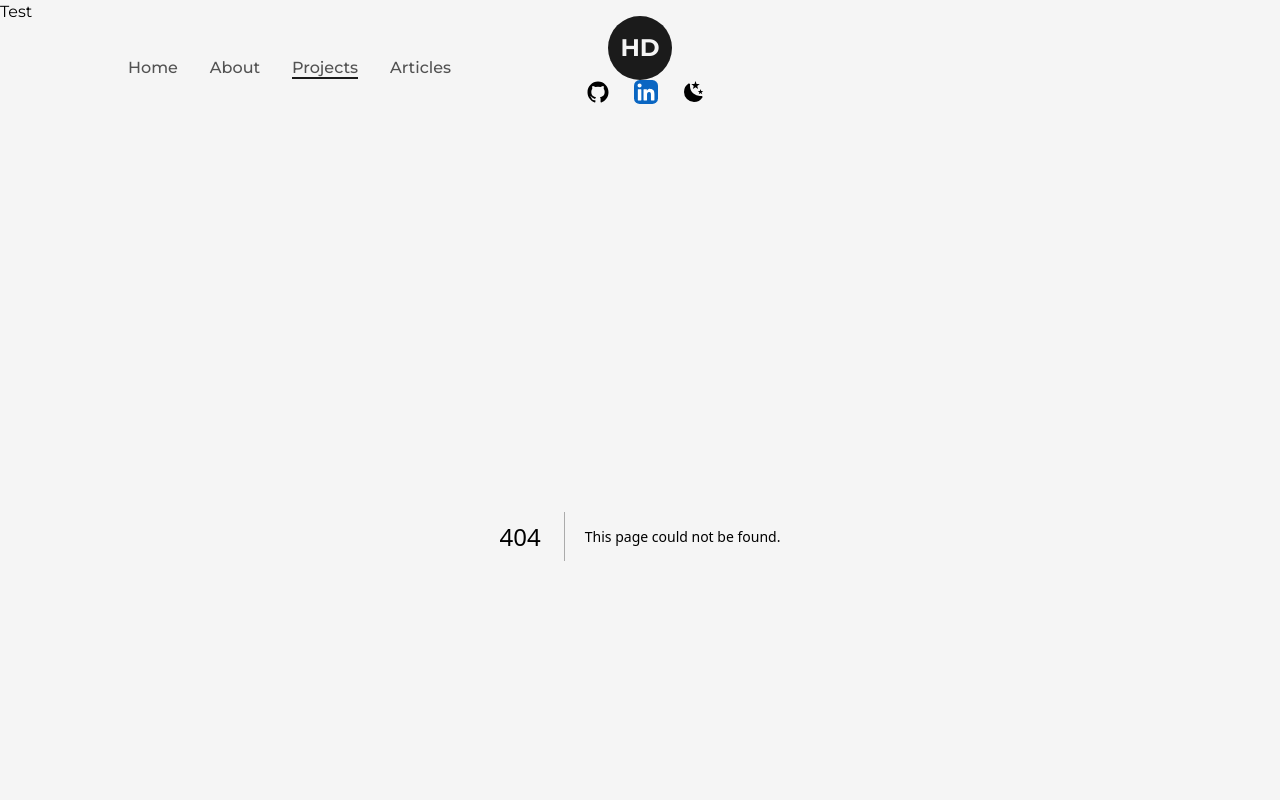
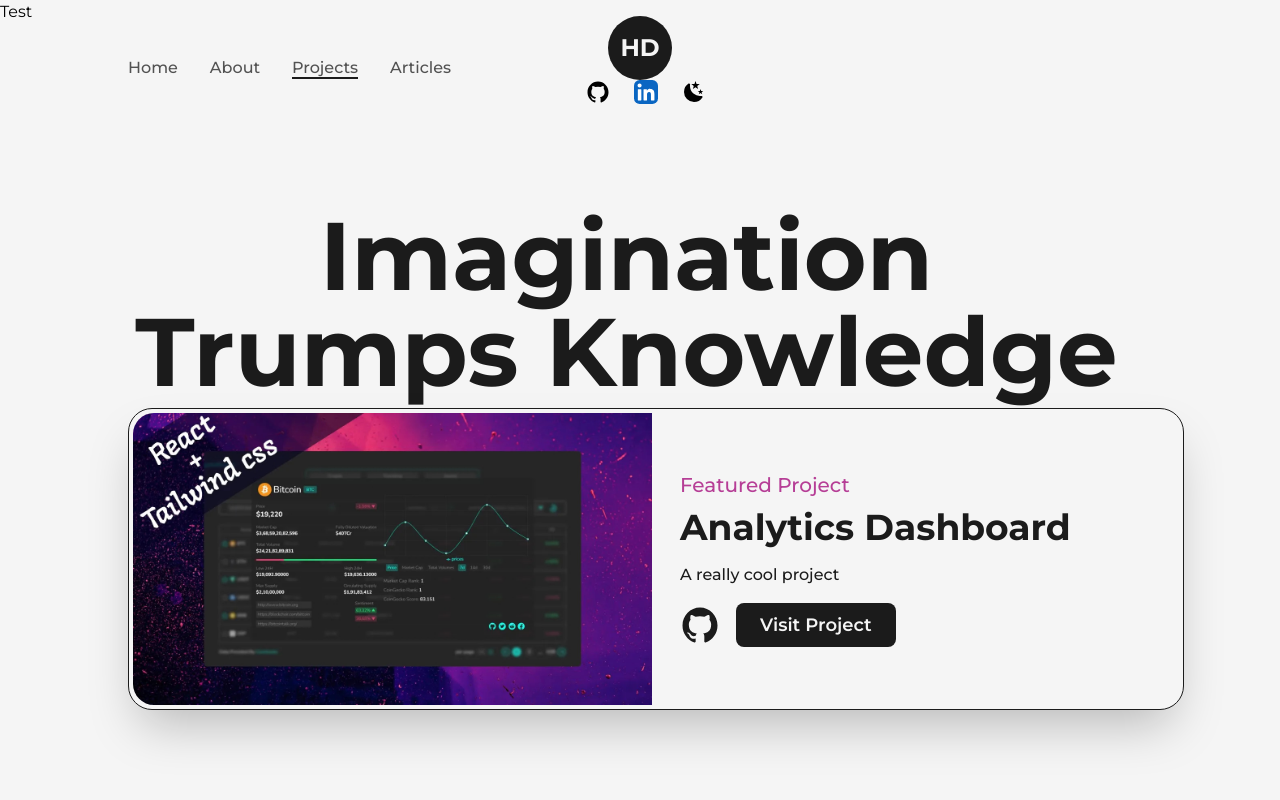
Before and after one commit to HugoDorfling/hugo.dorfling.org, a Next.js app: page /projects in a window 1280 px wide. Before the commit this address had no page. Shown: the top 800 px of the page. Built offline with nearby package versions, Linux system fonts and the light colour scheme.

Commit message:
Projects

```diff
--- /dev/null
+++ b/src/pages/projects.tsx
@@ -0,0 +1,91 @@
+import AnimatedText from "@/components/AnimatedText";
+import Layout from "@/components/Layout";
+import { GitHubIcon } from "@/components/icons";
+import Head from "next/head";
+import Image from "next/image";
+import Link from "next/link";
+import React from "react";
+import cryptoImg from "~/images/projects/crypto-screener-cover-image.jpg";
+
+const FeaturedProject = ({ type, title, summary, img, link, github }: any) => {
+  return (
+    <article
+      className="w-full flex items-center justify-between
+    rounded-3xl border border-solid border-dark bg-light shadow-2xl"
+    >
+      <Link
+        href={link}
+        target="_blank"
+        className="w-1/2 cursor-pointer rounded-lg overflow-hidden"
+      >
+        <Image
+          src={img}
+          alt={title}
+          className="w-full h-auto p-1 rounded-tl-[25px] rounded-bl-[25px]"
+        />
+      </Link>
+
+      <div className="w-1/2 flex flex-col items-start justify-between pl-6 ">
+        <span className="text-primary font-medium text-xl">{type}</span>
+        <Link
+          href={link}
+          target="_blank"
+          className="hover:underline underline-offset-2 "
+        >
+          <h2 className="my-2 w-full text-left text-4xl font-bold text-dark">
+            {title}
+          </h2>
+        </Link>
+        <p className="my-2 font-medium text-dark">{summary}</p>
+        <div className="mt-2 flex items-center">
+          <Link className="w-10 text-dark" href={github} target="_blank">
+            <GitHubIcon />
+          </Link>
+          <Link
+            className="ml-4 rounded-lg bg-dark text-light p-2 px-6 text-lg font-semibold"
+            href={link}
+            target="_blank"
+          >
+            Visit Project
+          </Link>
+        </div>
+      </div>
+    </article>
+  );
+};
+
+const Projects = () => {
+  return (
+    <>
+      <Head>
+        <title>Hugo | Projects</title>
+        <meta name="Projects" content="Hugo projects" />
+      </Head>
+      <main className="w-full mb-16 flex flex-col items-center justify-center text-dark/75">
+        <Layout className="pt-16">
+          <AnimatedText text="Imagination trumps knowledge" />
+          <div className="grid grid-cols-12 gap-24">
+            <div className="col-span-12">
+              <FeaturedProject
+                title="Analytics Dashboard"
+                github="http://github.com/HugoDorfling"
+                img={cryptoImg}
+                link="http://github.com/HugoDorfling"
+                summary={"A really cool project"}
+                type={"Featured Project"}
+              />
+            </div>
+
+            <div className="cols-span-6">Project-1</div>
+            <div className="cols-span-6">Project-2</div>
+            <div className="col-span-12">Featured Project</div>
+            <div className="cols-span-6">Project-3</div>
+            <div className="cols-span-6">Project-4</div>
+          </div>
+        </Layout>
+      </main>
+    </>
+  );
+};
+
+export default Projects;
```
